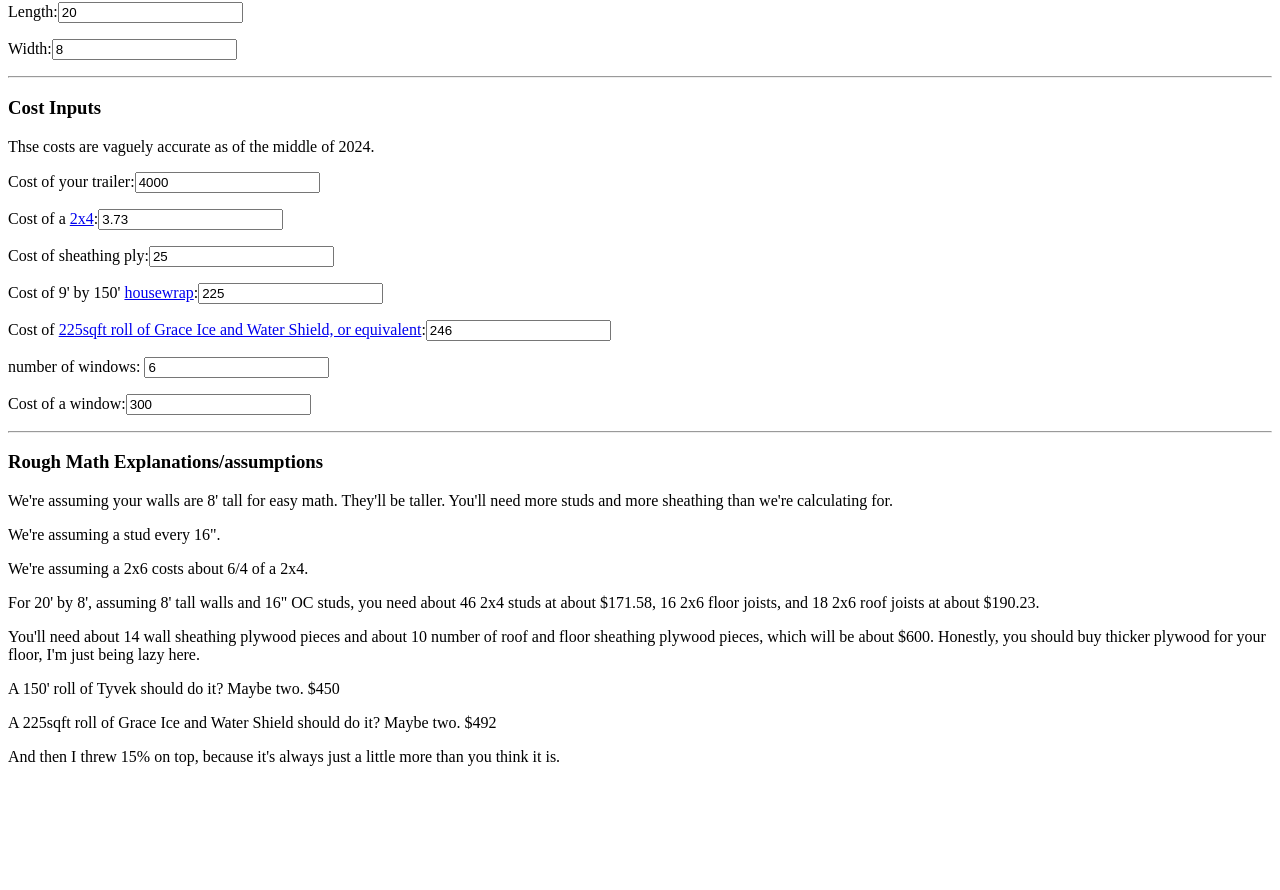
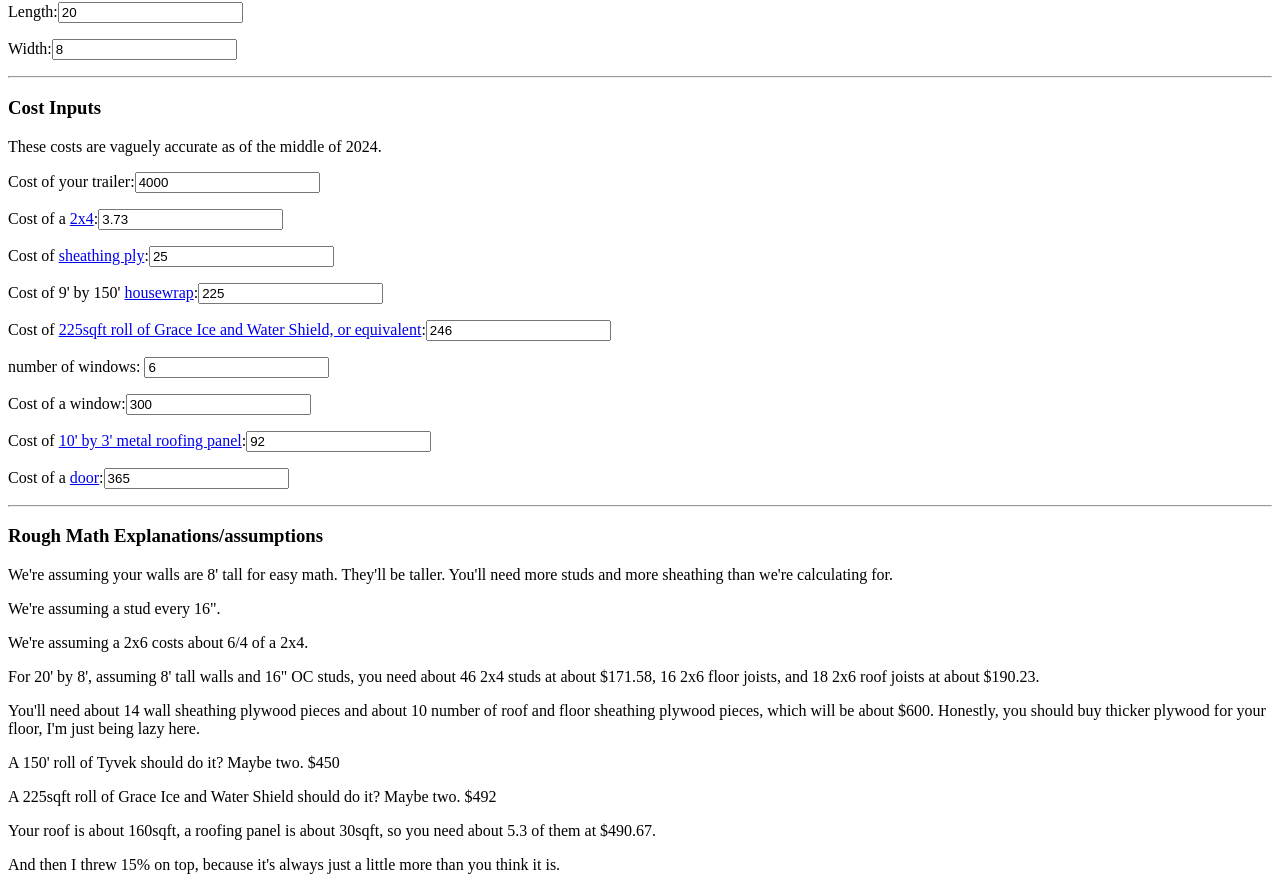
Before and after one commit to tonydiethelm/tinyhouseguesstimate, a SvelteKit app: page / in a window 1280 px wide. Shown: the part 259-1149 px from the top of the page. Before the commit the page ends 1041 px from the top, so only its background shows below. Built offline with nearby package versions, Linux system fonts and the light colour scheme.

Commit message:
Up to roofing, doors, windows.

```diff
--- a/src/routes/+page.svelte
+++ b/src/routes/+page.svelte
@@ -33,7 +33,7 @@ total cost of siding = cost of siding piece * square feet siding/square feet sid
 
 //basic information
 $: totalCost = trailerCost + costOfStuds + costOfFloorJoists + costOfRoofJoists + sheathingPlyCost
-+ houseWrapCost + roofingUnderlaymentCost;
++ houseWrapCost + roofingUnderlaymentCost + roofingCost + doorUnitCost + windowsCost;
 let length = 20;
 let width = 8;
 
@@ -75,11 +75,16 @@ if(length*width < 225){
 if(225 < length*width < 450){
     roofingUnderlaymentCost = graceIceWaterShieldUnitCost*2;
 }
+let roofingUnitCost = 92;
+let roofingCost = length * width / 30 * roofingUnitCost;
+
 
 //windows + door
 let numberOfWindows = 6;
 let windowUnitCost = 300;
 $: windowsCost = numberOfWindows * windowUnitCost;
+let doorUnitCost = 365;
+
 
 //electrical
 
@@ -165,14 +170,17 @@ Cost of drywall:
 
 <div id='stuffCostInputs'>
     <h3>Cost Inputs</h3>
-    <p>Thse costs are vaguely accurate as of the middle of 2024.</p>
+    <p>These costs are vaguely accurate as of the middle of 2024.</p>
     <p>Cost of your trailer:<input bind:value={trailerCost}></p>
     <p>Cost of a <a href="https://www.homedepot.com/p/2-in-x-4-in-x-8-ft-Prime-Stud-058449/312528776">2x4</a>:<input bind:value={twoByFourUnitCost}></p>
-    <p>Cost of sheathing ply:<input bind:value={sheathingPlyUnitCost}></p>
+    <p>Cost of <a href="https://www.homedepot.com/p/15-32-in-x-4-ft-x-8-ft-Sheathing-Plywood-Actual-0-438-in-x-48-in-x-96-in-20159/206827282">sheathing ply</a>:<input bind:value={sheathingPlyUnitCost}></p>
     <p>Cost of 9' by 150' <a href="https://www.homedepot.com/p/TYVEK-9-ft-x-150-ft-HomeWrap-Housewrap-1350-Sq-Ft-D15540826/308793219">housewrap</a>:<input bind:value={houseWrapUnitCost}></p>
     <p>Cost of <a href="https://www.homedepot.com/p/GCP-Applied-Technologies-Grace-Ice-and-Water-Shield-36-in-x-75-ft-Roll-Self-Adhered-Roofing-Underlayment-225-sq-ft-5003002/202088840">225sqft roll of Grace Ice and Water Shield, or equivalent</a>:<input bind:value={graceIceWaterShieldUnitCost}></p>
     <p>number of windows: <input bind:value={numberOfWindows}></p>
     <p>Cost of a window:<input bind:value={windowUnitCost}></p>
+    <p>Cost of <a href="https://www.homedepot.com/b/Building-Materials-Roofing-Roof-Panels-Metal-Roofing/10/N-5yc1vZapwhZ1z0sdg9">10' by 3' metal roofing panel</a>:<input bind:value={roofingUnitCost}></p>
+    <p>Cost of a <a href="https://www.homedepot.com/p/JELD-WEN-32-in-x-80-in-9-Lite-Primed-Steel-Prehung-Left-Hand-Inswing-Entry-Door-with-Brickmould-735641/202036412">door</a>:<input bind:value={doorUnitCost}></p>
+
 
 
 
@@ -202,6 +210,9 @@ Cost of drywall:
 
     <p>A 225sqft roll of Grace Ice and Water Shield should do it? Maybe two. ${roofingUnderlaymentCost}</p>
 
+    <p>Your roof is about {length*width}sqft, a roofing panel is about 30sqft, so you need about
+    {(length*width/30).toFixed(1)} of them at ${roofingCost.toFixed(2)}.</p>
+
     <p>And then I threw 15% on top, because it's always just a little more than you think it is.</p>
 
 </div>
```
